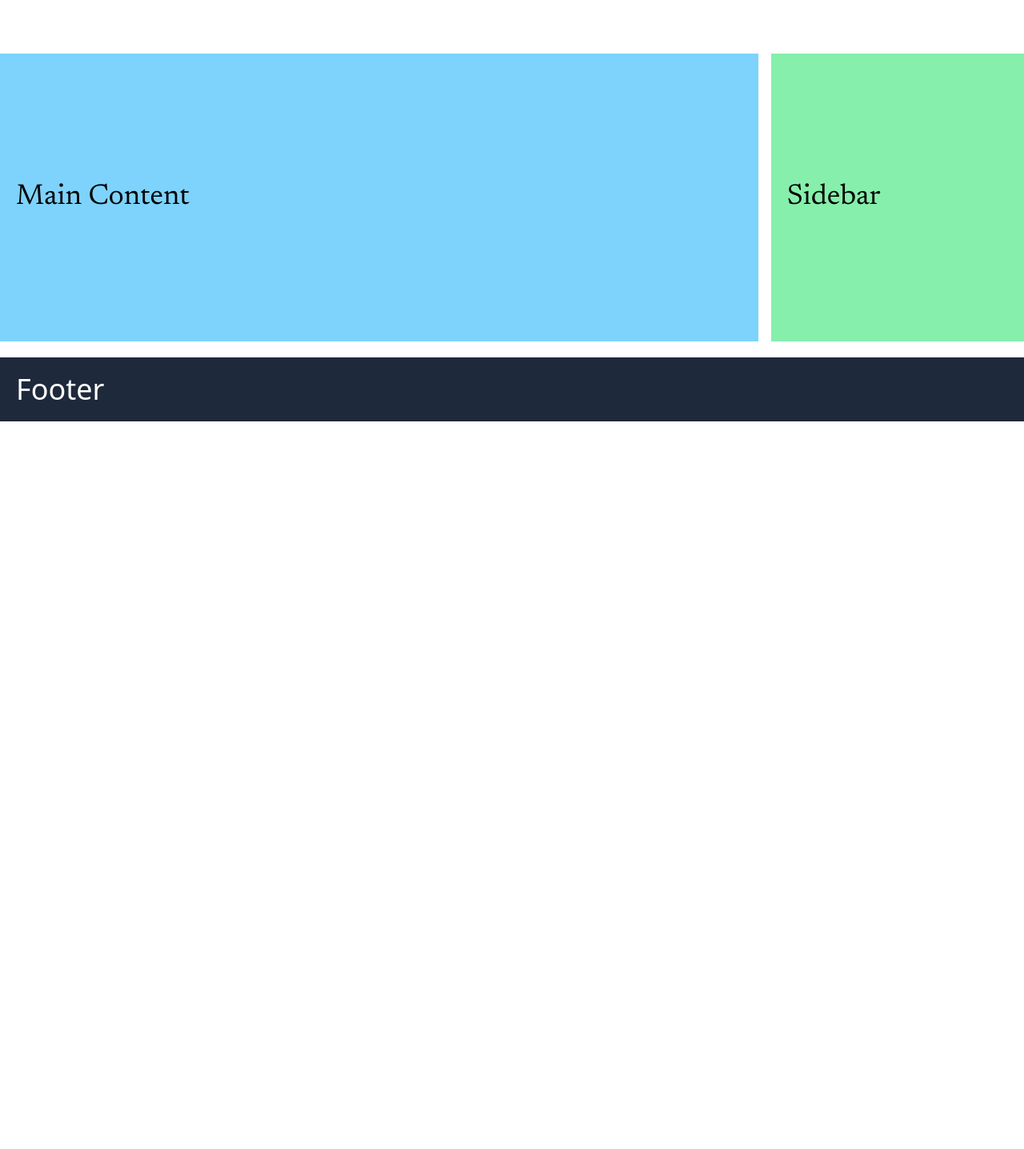
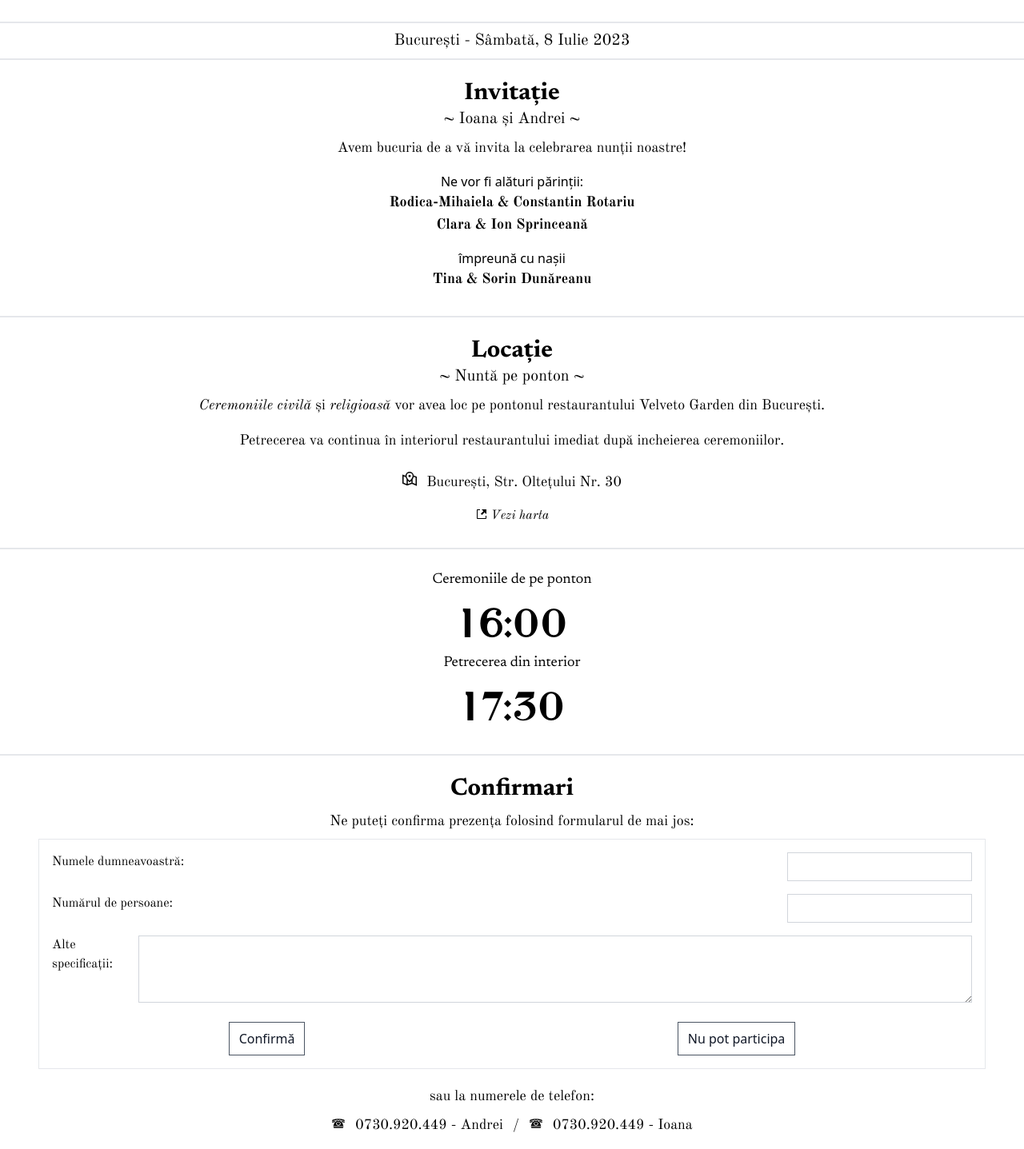
Before and after one commit to arcdz/nextjs-wedding-newspaper, a Next.js app: page / in a window 1280 px wide. Shown: the part 113-1550 px from the top of the page at 80% size. Before the commit the page ends 800 px from the top, so only its background shows below. Built offline with nearby package versions, Linux system fonts and the light colour scheme.

Commit message:
Content wip

```diff
--- a/package.json
+++ b/package.json
@@ -14,6 +14,8 @@
     "next": "^13.2.4",
     "react": "18.2.0",
     "react-dom": "18.2.0",
+    "react-hook-form": "^7.43.9",
+    "react-icons": "^4.8.0",
     "zod": "^3.21.4"
   },
   "devDependencies": {
--- a/src/pages/index.tsx
+++ b/src/pages/index.tsx
@@ -1,7 +1,16 @@
 import { type NextPage } from "next";
+import { GoLinkExternal } from "react-icons/go";
+import { GrMapLocation } from "react-icons/gr";
+import { GiRotaryPhone } from "react-icons/gi";
 import Head from "next/head";
+import Link from "next/link";
+// import { useState } from "react";
+// import { useForm } from "react-hook-form";
+
 
 const Home: NextPage = () => {
+  // const { register, handleSubmit } = useForm();
+  // const [data, setData] = useState("");
   return (
     <>
       <Head>
@@ -12,47 +21,162 @@ const Home: NextPage = () => {
         />
         <link rel="icon" href="/favicon.ico" />
       </Head>
-      <header className="p-10 center">
-        <h1 className="font-chomsky text-6xl md:text-4xl">Ioana & Andrei</h1>
-        <h1 className="center font-newsreader text-3xl md:text-4xl">8 Iulie 2023</h1>
+      {/* Title */}
+      <header className="text-center ">
+        <div  className="p-6 font-chomsky" >
+          <h1 className="text-2xl">Wedding Times</h1>
+          <h1 className="text-6xl">Ioana & Andrei</h1>
+        </div>
+        {/*<h1 className="center font-newsreader text-2xl">BUCUREȘTI - Sâmbată, 8 IULIE 2023</h1>*/}
+        <h1 className="p-2 border-y-2 center font-oldstandard text-xl">București - Sâmbată, 8 Iulie 2023</h1>
       </header>
 
-      <div className="font-newsreader g-white my-5 w-full flex flex-col space-y-4 md:flex-row md:space-x-4 md:space-y-0">
-        <main className="bg-sky-300 md:w-2/3 lg:w-3/4 px-5 py-40">
-          <h1 className="text-2xl md:text-4xl">Main Content</h1>
-        </main>
-        <aside className="bg-green-300 md:w-1/3 lg:w-1/4 px-5 py-40">
-          <h1 className="text-2xl md:text-4xl">Sidebar</h1>
-        </aside>
+      {/*  Invitatie */}
+      <div className="py-6 px-12 text-center border-b-2">
+        <h1 className="font-newsreader text-3xl font-bold ">Invitație
+        </h1>
+        <h2 className="font-oldstandard text-xl box-border">~ Ioana și Andrei ~</h2>
+        {/*<h1 className="center font-newsreader text-2xl">BUCUREȘTI - Sâmbată, 8 IULIE 2023</h1>*/}
+        <p className="p-2 font-oldstandard text-lg">Avem bucuria de a vă invita la celebrarea nunții noastre!</p>
+        <p className="p-2">
+          Ne vor fi alături părinții: <br />
+          <span className="font-oldstandard text-lg font-bold "> Rodica-Mihaiela & Constantin Rotariu </span> <br />
+          <span className="font-oldstandard text-lg font-bold "> Clara & Ion Sprinceană </span>
+        </p>
+        <p className="p-2">
+          împreună cu nașii <br />
+          <span className="font-oldstandard text-lg font-bold "> Tina & Sorin Dunăreanu </span>
+        </p>
       </div>
 
-      <footer className="bg-slate-800 mt-auto p-5">
-        <h1 className="text-2xl md:text-4xl text-white">Footer</h1>
-      </footer>
-      {/*<main className="flex min-h-screen flex-col items-center justify-center bg-gradient-to-b from-[#f9f7f1] to-[#f2eecb]">*/}
-      {/*  <div className="container flex flex-col items-center justify-center gap-12 px-4 py-16 ">*/}
-      {/*    /!* Header section  *!/*/}
-      {/*    <header className="container flex">*/}
-      {/*      <h1 className="text-6xl">Ioana & Andrei</h1>*/}
-      {/*      <div>Bucuresti, 8 Iulie 2023</div>*/}
-      {/*    </header>*/}
+      {/*  Locație */}
+      <div className="py-6 px-12 text-center border-b-2">
+        <h1 className="font-newsreader text-3xl font-bold ">Locație</h1>
+        <h2 className="font-oldstandard text-xl box-border">~ Nuntă pe ponton ~</h2>
+        <p className="p-2 font-oldstandard text-lg">
+          <span className="italic"> Ceremoniile civilă </span>
+          și
+          <span className="italic"> religioasă </span>
+          vor avea loc pe pontonul restaurantului Velveto Garden din București.</p>
+        <p className="p-2 font-oldstandard text-lg">
+          Petrecerea va continua în interiorul restaurantului imediat după incheierea ceremoniilor.
+        </p>
+        <div className="p-2 font-oldstandard text-lg flex items-center justify-center">
+          <GrMapLocation />
+          <div className="mt-2 ml-3">
+            București, Str. Oltețului Nr. 30
+          </div>
+        </div>
+        <Link href="https://goo.gl/maps/usQHnMFw2GvDJtT99">
+          <div className="p-1 font-oldstandard italic text-md flex items-center justify-center">
+            <GoLinkExternal />
+            <div className="mt-1 ml-1">
+              Vezi harta
+            </div>
+          </div>
+        </Link>
+      </div>
 
-      {/*    /!* Nav section  *!/*/}
-      {/*    <nav className="container flex">*/}
-      {/*      <div>Invitatie</div>*/}
-      {/*      <div>Locatie</div>*/}
-      {/*      <div>Confirmari</div>*/}
-      {/*    </nav>*/}
+      {/*  Timeline */}
+      <div className="py-6 px-12 text-center border-b-2">
+        <h1 className="font-newsreader text-lg  ">Ceremoniile de pe ponton</h1>
+        <h1 className="p-2 font-chomsky text-6xl">16:00</h1>
+        <h1 className="font-newsreader text-lg  ">Petrecerea din interior</h1>
+        <h1 className="p-2 font-chomsky text-6xl">17:30</h1>
+      </div>
 
-      {/*    /!* Content section  *!/*/}
-      {/*    <div className="container flex">*/}
-      {/*      <div>Ceva</div>*/}
-      {/*      <div>Ceva</div>*/}
-      {/*      <div>Ceva</div>*/}
-      {/*      <div>Ceva</div>*/}
-      {/*    </div>*/}
-      {/*  </div>*/}
-      {/*</main>*/}
+
+      {/*  Confirmari */}
+      <div className="py-6 px-12 text-center border-b-2">
+        <h1 className="font-newsreader text-3xl font-bold ">Confirmari</h1>
+        <p className="p-2 font-oldstandard text-lg">Ne puteți confirma prezența folosind formularul de mai jos: </p>
+
+        {/*  Form confirmari */}
+        <form className="flex flex-col gap-y-4 border p-4">
+
+          <div className="flex justify-between ">
+            <label className="font-oldstandard  inline-block mr-2 ">
+              Numele dumneavoastră:
+            </label>
+            <input className="font-oldstandard inline-block border-0 px-2 py-1.5
+                              text-gray-900  ring-1 ring-inset ring-gray-300
+                              placeholder:text-gray-400"
+                   type="text"
+                   name="nume"
+                   id="nume"
+                   autoComplete="Numele dumneavoastră" />
+          </div>
+
+          <div className="flex justify-between ">
+            <label className="font-oldstandard  inline-block mr-2 ">
+              Numărul de persoane:
+            </label>
+            <input className="font-oldstandard inline-block border-0 px-2 py-1.5
+                              text-gray-900  ring-1 ring-inset ring-gray-300
+                              placeholder:text-gray-400 "
+                   type="number"
+                   name="nume"
+                   id="nume"
+                   autoComplete="Numărul de persoane" />
+          </div>
+
+          <div className="flex justify-between ">
+            <label className="font-oldstandard inline-block mr-2 text-left">
+              Alte specificații:
+            </label>
+            <textarea
+              id="about"
+              name="about"
+              rows={3}
+              className="block w-full font-oldstandard border-0 px-2 py-1.5
+                         text-gray-900 ring-1 ring-inset ring-gray-300
+                         placeholder:text-gray-400"
+              defaultValue={""}
+            />
+          </div>
+          <div className="mt-2 flex items-center justify-around gap-x-6">
+            <button
+              type="submit"
+              className="leading-6 text-gray-900 border border-gray-600 px-3 py-2  hover:bg-gray-200">
+              Confirmă
+            </button>
+            <button type="button"
+                    className="leading-6 text-gray-900 border border-gray-600 px-3 py-2  hover:bg-gray-200">
+              Nu pot participa
+            </button>
+
+          </div>
+        </form>
+
+        <p className="px-1 pb-1 pt-5 font-oldstandard text-lg">sau la numerele de telefon: </p>
+        <div className="font-oldstandard text-lg flex items-center justify-center">
+          <GiRotaryPhone />
+          <div className="mt-1 ml-3">
+            0730.920.449 - Andrei
+          </div>
+          <div className="mt-1 mx-3">
+            /
+          </div>
+          <GiRotaryPhone />
+          <div className="mt-1 ml-3">
+            0730.920.449 - Ioana
+          </div>
+        </div>
+        {/*<div className="font-oldstandard text-lg flex items-center justify-center">*/}
+        {/*  <GiRotaryPhone />*/}
+        {/*  <div className="mt-1 ml-3">*/}
+        {/*    0730.920.449 - Ioana*/}
+        {/*  </div>*/}
+        {/*</div>*/}
+        {/*<p className="p-2 font-oldstandard text-lg">Vă așteptăm cu drag! </p>*/}
+
+      </div>
+
+      {/*  Confirmari */}
+      <div className="py-6 px-12 text-center border-b-2">
+        <h1 className="font-chomsky text-3xl">Vă așteptăm cu drag! </h1>
+      </div>
+
     </>
   );
 };
--- a/src/styles/globals.css
+++ b/src/styles/globals.css
@@ -1,5 +1,4 @@
-@import url('https://fonts.googleapis.com/css2?family=Newsreader:ital,wght@0,400;0,500;0,600;1,400;1,500;1,600&display=swap');
-
+@import url('https://fonts.googleapis.com/css2?family=Newsreader:ital,wght@0,200;0,300;0,400;0,500;0,600;0,700;0,800;1,200;1,300;1,400;1,500;1,600;1,700;1,800&family=Old+Standard+TT:ital,wght@0,400;0,700;1,400&display=swap');
 @tailwind base;
 @tailwind components;
 @tailwind utilities;
--- a/tailwind.config.ts
+++ b/tailwind.config.ts
@@ -6,7 +6,8 @@ export default {
     extend: {
       fontFamily: {
         chomsky: "'Chomsky', serif",
-        newsreader: "'Newsreader', serif"
+        newsreader: "'Newsreader', serif",
+        oldstandard: "'Old Standard TT', serif"
       }
     }
   }, plugins: []
```
Also changed, not shown: 1 other file (tests, documents, lock files or other folders).
